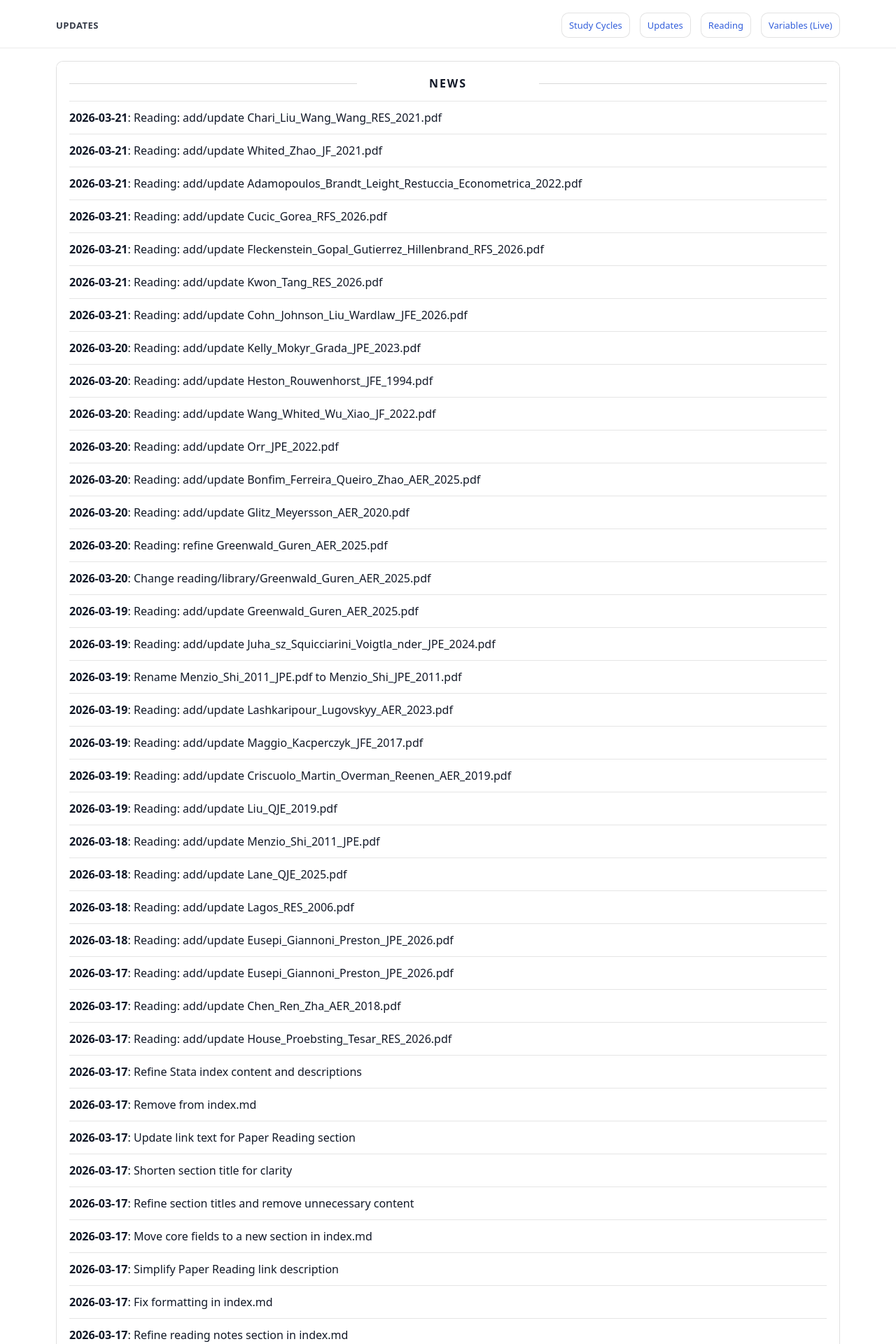
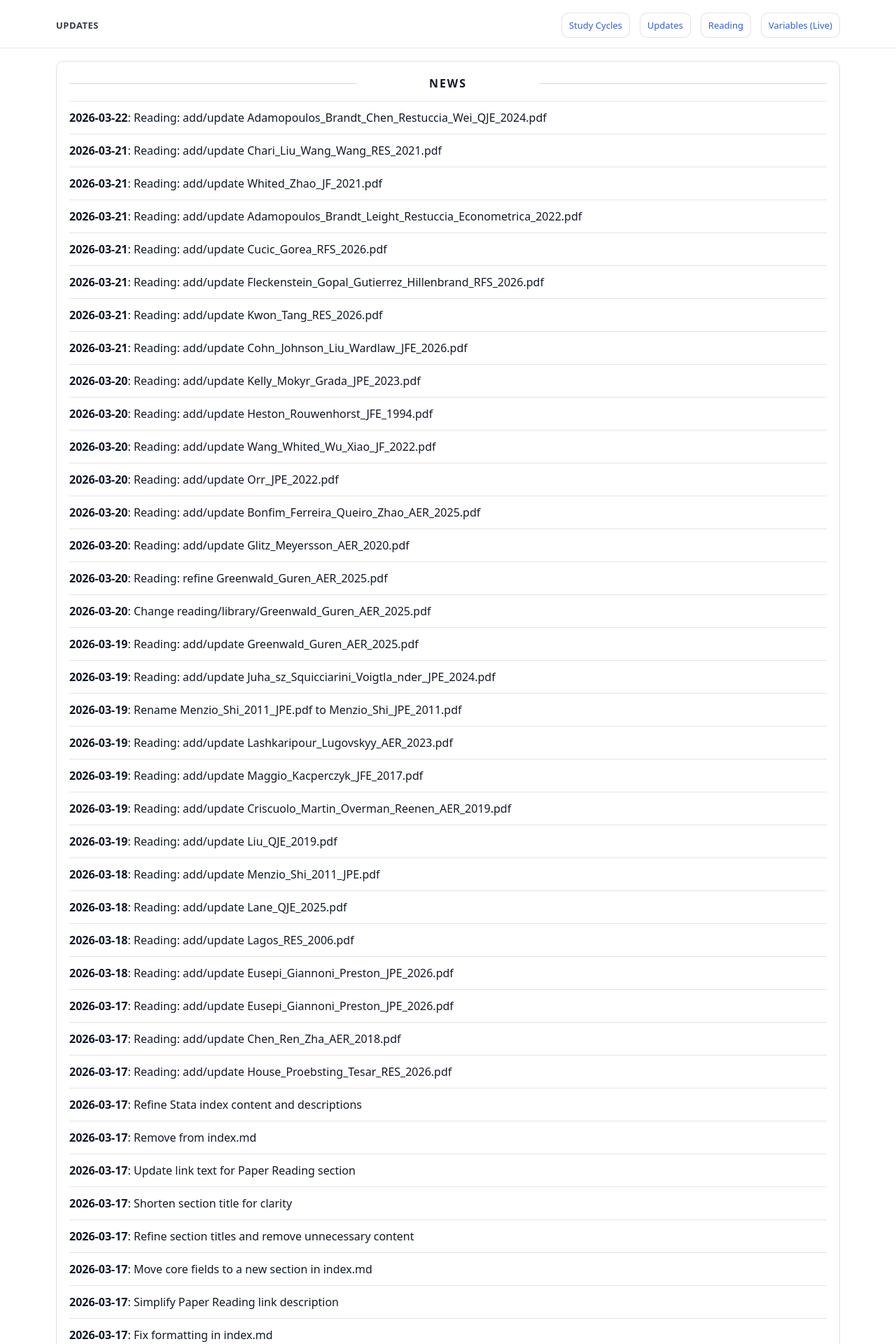
Before and after one commit to yaxinzn/study-archive, a Jekyll site: the page built from updates/index.md, in a window 1280 px wide. Shown: the top 1920 px of the page at 70% size. Built offline with Jekyll 4.4.1, drawn with Linux system fonts in a browser that asks for light colours; some of the changed text lies outside the part shown.

Commit message:
chore: update NEWS feed

```diff
--- a/_data/news.yml
+++ b/_data/news.yml
@@ -1,4 +1,7 @@
 # Auto-generated update history (sorted newest -> oldest). Do not edit manually.
+- ts: "1774122533"
+  date: "2026-03-22"
+  title: "Reading: add/update Adamopoulos_Brandt_Chen_Restuccia_Wei_QJE_2024.pdf"
 - ts: "1774093588"
   date: "2026-03-21"
   title: "Reading: add/update Chari_Liu_Wang_Wang_RES_2021.pdf"
```
